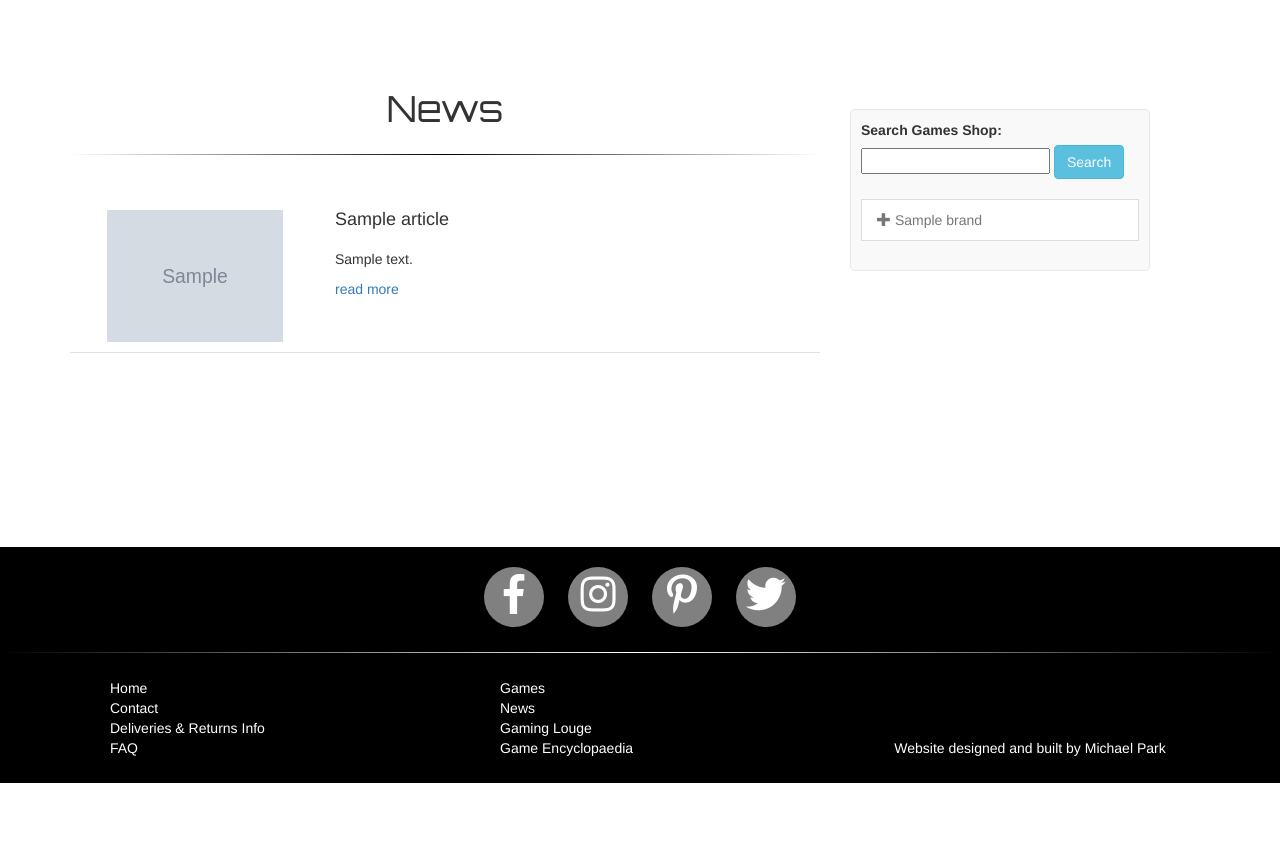
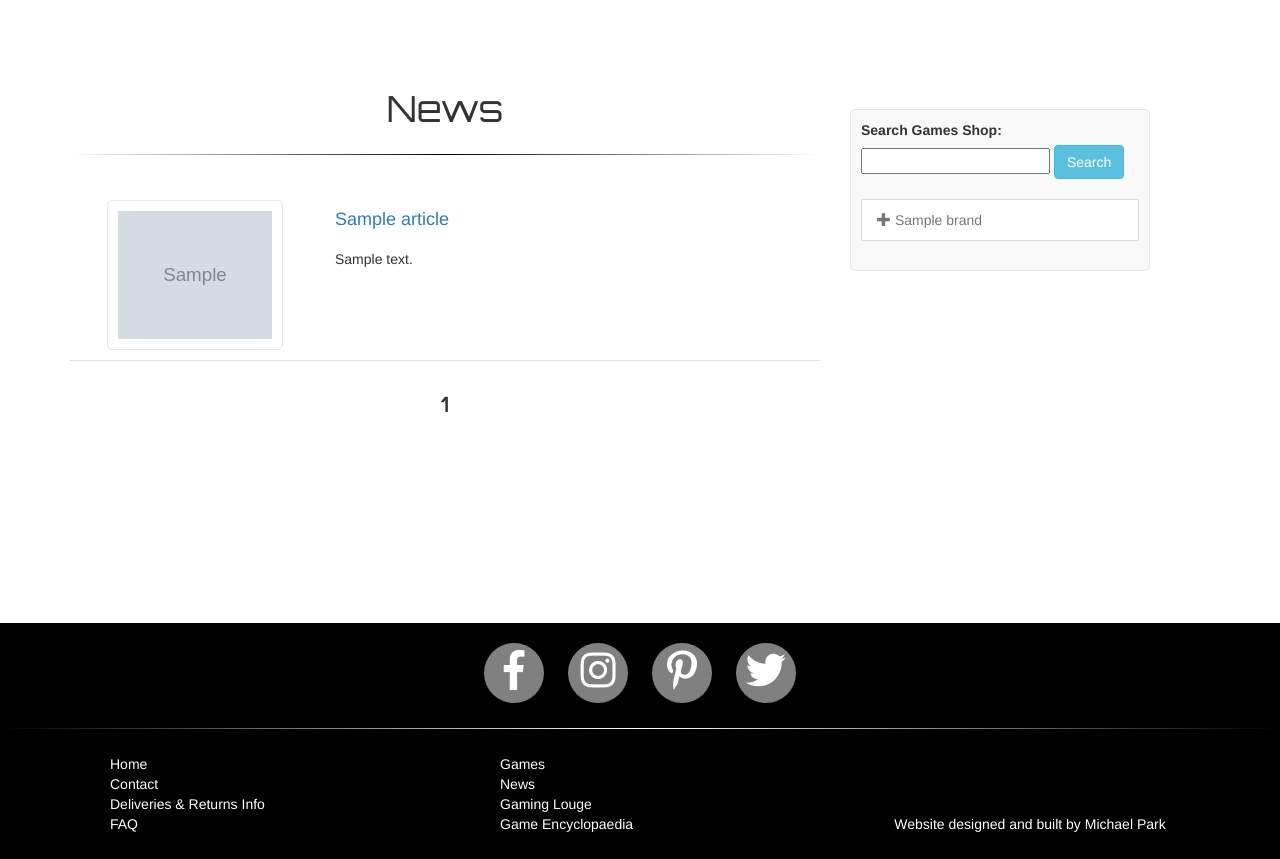
Before and after one commit to mparkcode/django-retroplay, a Django app: page /news/ in a window 1280 px wide. Shown: the part 101-960 px from the top of the page. Before the commit the page ends 884 px from the top, so only its background shows below. Run offline with Django 3.2, Linux system fonts and the light colour scheme; tables that the repository leaves empty hold one stand-in row (values such as "Sample post"); grey boxes marked "Sample" are stand-in pictures; some libraries are stand-ins or nearby versions; some web fonts are replaced.

Commit message:
styling and pagination on all_news.html

```diff
--- a/news/templates/news/all_news.html
+++ b/news/templates/news/all_news.html
@@ -15,22 +15,38 @@
                         {% for article in articles %}
                             <div class="row item-in-cart">
                                 <div class="col-xs-12 col-sm-4">
-                                    <div class="cart-img-area">
-                                        <img class="news-img" src="{{MEDIA_URL}}{{article.image}}"></img>
+                                    <div class="news-img-thumbnail-area">
+                                        <img class="news-img-thumbnail" src="{{MEDIA_URL}}{{article.image}}"></img>
                                     </div>
                                 </div>
                                 <div class="col-xs-12 col-sm-8">
                                     <div class="news-headline-area">
-                                        <h4>{{article.title}}</h4>
+                                        <a href="{% url 'view_article' article.id %}"><h4>{{article.title}}</h4></a>
                                     </div>
                                     <div>
                                         <p>{{article.content | truncatewords:40}}</p>
-                                        <a href="{% url 'view_article' article.id %}">read more</a>
                                     </div>
                                 </div>
                             </div>
                         {% endfor %}
                     </div>
+                </div>
+                <div class="pagination">
+                    {% if articles.has_previous %}
+                        <a class="pagination-angle" href="?page=1"><i class="fas fa-angle-double-left"></i></a>
+                        <a class="pagination-angle" href="?page={{articles.previous_page_number}}"><i class="fas fa-angle-left"></i></a>
+                    {% endif %}
+                    {% for num in articles.paginator.page_range%}
+                        {% if articles.number == num %}
+                            <strong>{{num}}</strong>
+                        {% else %}
+                            <a href="?page={{num}}">{{num}}</a>
+                        {% endif %}
+                    {% endfor %}
+                    {% if articles.has_next %}
+                        <a class="pagination-angle" href="?page={{articles.next_page_number}}"><i class="fas fa-angle-right"></i></a>
+                        <a class="pagination-angle" href="?page={{articles.paginator.num_pages}}"><i class="fas fa-angle-double-right"></i></a>
+                    {% endif %}
                 </div>
             </div>
             <div class="col-md-4 col-sm-12">
--- a/news/templates/news/view_article.html
+++ b/news/templates/news/view_article.html
@@ -12,10 +12,13 @@
                 <div class="fade-line-wtob"></div>
                 <div class="row">
                     <div class="col-xs-12">
-                        <img class="news-img" src="{{MEDIA_URL}}{{article.image}}"></img>
+                        <div class="news-img-area">
+                            <img class="news-img" src="{{MEDIA_URL}}{{article.image}}"></img>
+                        </div>
                         <p>{{article.content | linebreaksbr}}</p>
                     </div>
                 </div>
+                <a href="{% url 'all_news' %}" class="btn btn-info mt-40">Back to news</a>
             </div>
             <div class="col-md-4 col-sm-12">
                 {% include 'products/search.html' %}
--- a/news/views.py
+++ b/news/views.py
@@ -1,5 +1,6 @@
 from django.shortcuts import render, redirect, get_object_or_404
 from .models import Article
+from django.core.paginator import Paginator
 
 # Create your views here.
 def all_news(request):
@@ -8,8 +9,15 @@ def all_news(request):
         query = search_query
         return redirect('search_results', query)
     articles = Article.objects.all()
+    paginator = Paginator(articles, 5)
+    page = request.GET.get('page')
+    articles=paginator.get_page(page)
     return render(request, "news/all_news.html", {'articles':articles})
 
 def view_article(request, pk):
+    search_query = request.GET.get("query")
+    if search_query:
+        query = search_query
+        return redirect('search_results', query)
     article = Article.objects.get(pk=pk)
     return render(request, "news/view_article.html", {'article':article})
--- a/static/css/custom.css
+++ b/static/css/custom.css
@@ -523,10 +523,28 @@ a.nav-link:after{
     margin-bottom: 20px;
 }
 
-.news-img{
+.news-img-thumbnail{
     margin: 0 auto;
     width:80%;
-    padding-top: 10px;
+    height: 150px;
+    padding: 10px;
+    border: 1px solid #e7e7e7;
+    border-radius: 5px;
+}
+
+.news-img-thumbnail-area{
+    width: 100%;
+    text-align: center;
+}
+
+.news-img-area{
+    text-align: center;
+    margin-bottom: 40px;
+}
+
+.news-img{
+    width: 50%;
+    margin: 0 auto;
 }
 
 
@@ -547,5 +565,6 @@ a.nav-link:after{
     .sonic{background-image: url('/static/images/sonicsmall.png');}
     .streetfighter{background-image: url('/static/images/streetfightersmall.jpg');}
     .pacman{background-image: url('/static/images/Pacmansmall.jpg');}
+    .news-img-thumbnail{width: 60%;}
     .social-link{height: 40px; width: 40px; font-size: 30px}
 }
```
